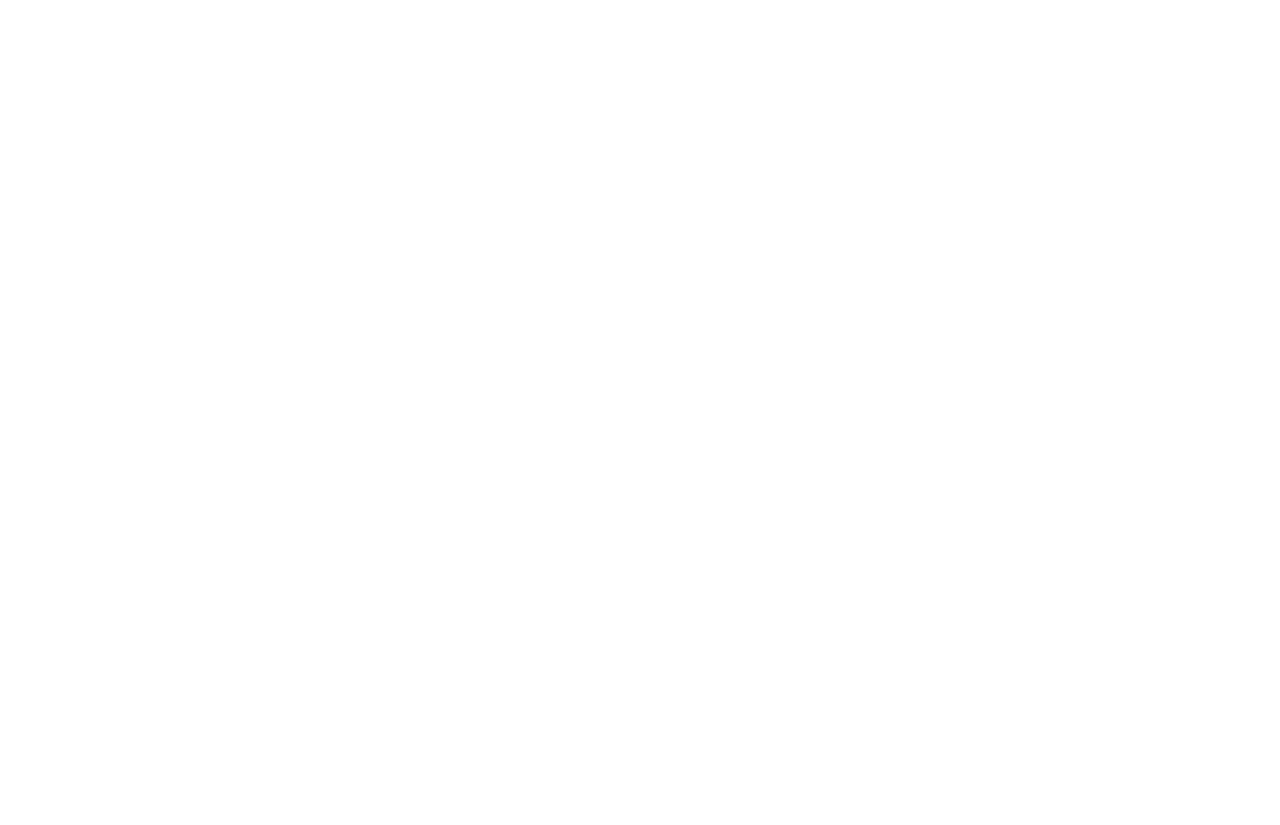
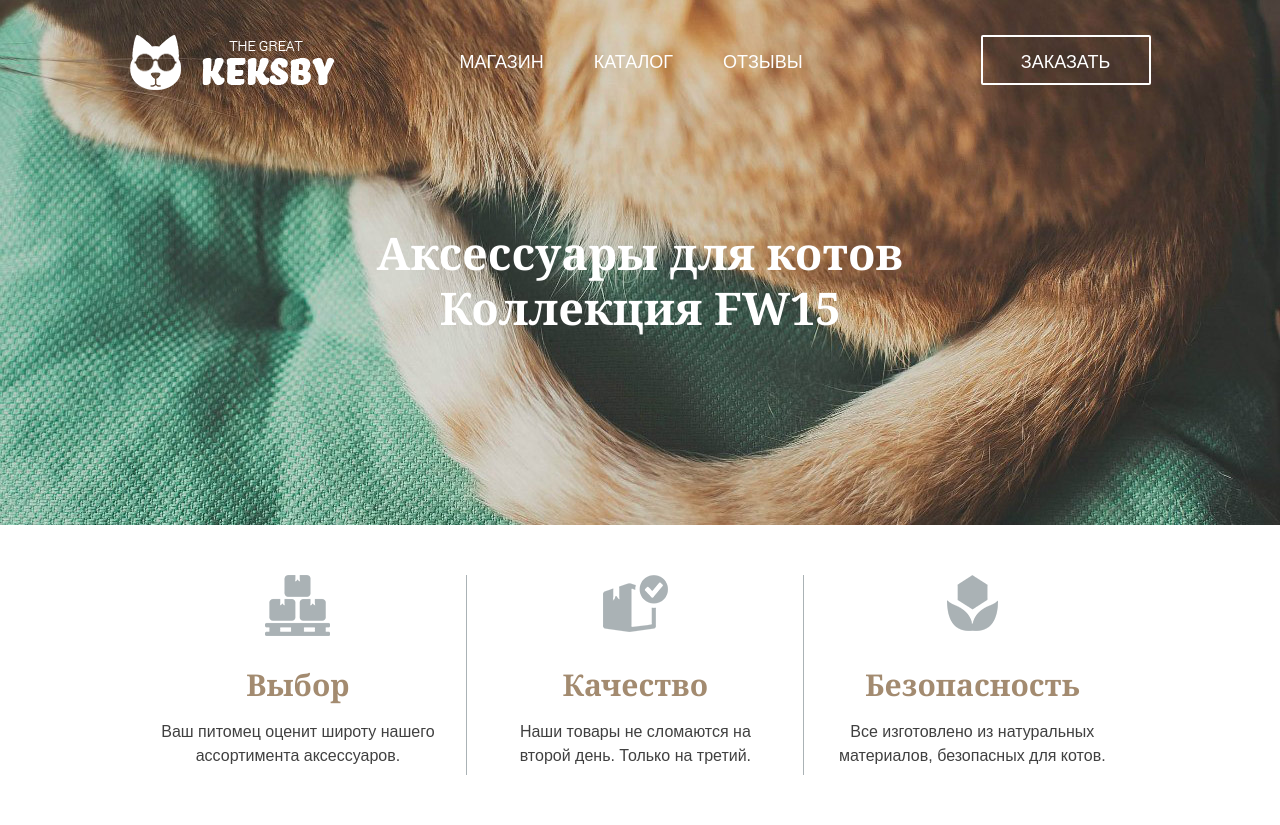
Before and after one commit to dron2/keksby, a plain HTML site: page index.html in a window 1280 px wide. Before the commit the page ends 800 px from the top, so only its background shows below. Drawn offline with Linux system fonts and the light colour scheme.

Commit message:
Add header and features

```diff
--- /dev/null
+++ b/css/common.less
@@ -0,0 +1,17 @@
+*{
+    margin: 0;
+    padding: 0;
+    box-sizing: border-box;
+    font-family: "Arial", sans-serif;
+}
+.btn(@color){
+    .size(170px; 50px);
+    .text(18px, 50px);
+    display: block;
+    text-transform: uppercase;
+    text-decoration: none;
+    text-align: center;
+    color: @color;
+    border: 2px solid;
+    border-radius: 2px;
+}
--- /dev/null
+++ b/css/features.less
@@ -0,0 +1,49 @@
+.features{
+    .wrapper{
+        .size(@wrapper);
+        margin: 0 auto;
+    }
+
+    ul{
+        list-style: none;
+        padding: 50px 0;
+        &::after{
+            content: '';
+            display: block;
+            clear: both;
+        }
+    }
+
+    li{
+        .size(33%; 200px);
+        float: left;
+        padding-top: 95px;
+        border-left: 1px solid #aab2b5;
+
+        &:first-child{
+            border: none;
+        }
+    }
+
+    h2{
+        .text(30px; 30px);
+        text-align: center;
+        font-family: "Georgia", serif;
+        color: @brown-color;
+    }
+
+    p{
+        .text(16px, 24px);
+        margin: 20px auto 0;
+        width: 280px;
+        text-align: center;
+        color: @dark-color;
+    }
+}
+.feature-image(@n) when (@n <= 3){
+    .feature-@{n}{
+        background: url("../images/feature-@{n}.png") no-repeat center top;
+    }
+    .feature-image(@n + 1);
+}
+.feature-image(1);
--- /dev/null
+++ b/css/header.less
@@ -0,0 +1,66 @@
+.header{
+    background: url("../images/header-bg.jpg") no-repeat;
+    background-size: cover;
+
+    .wrapper{
+        margin: 0 auto;
+        padding-top: 35px;
+        .size(@wrapper; 525px);
+    }
+
+    &-top{
+        &::after{
+            content: '';
+            display: block;
+            clear: both;
+        }
+    }
+
+    &-logo{
+        float: left;
+        .size(205px; 55px);
+    }
+
+    &-nav{
+        float: left;
+        margin-left: 125px;
+        vertical-align: middle;
+
+        ul{
+            list-style: none;
+        }
+
+        li{
+            float: left;
+            padding-top: 15px;
+            margin-left: 50px;
+            height: 55px;
+            &:first-child{
+                margin: 0;
+            }
+        }
+
+        a{
+            .text(18px; 24px);
+            text-transform: uppercase;
+            text-decoration: none;
+            color: @header-text-color;
+        }
+    }
+
+    .btn{
+        .btn(@header-text-color);
+        float: right;
+    }
+
+    &-title{
+        .text(45px; 55px);
+        display: block;
+        margin-top: 135px;
+        width: 100%;
+        font-family: "Georgia", serif;
+        text-align: center;
+        font-weight: bold;
+        color: @header-text-color;
+    }
+}
--- /dev/null
+++ b/css/main.less
@@ -0,0 +1,5 @@
+@import "common";
+@import "var";
+@import "mixins";
+@import "header";
+@import "features";
--- /dev/null
+++ b/css/mixins.less
@@ -0,0 +1,8 @@
+.size(@w: auto; @h: auto){
+    width: @w;
+    height: @h;
+}
+.text(@s; @l){
+    font-size: @s;
+    line-height: @l;
+}
--- /dev/null
+++ b/css/var.less
@@ -0,0 +1,5 @@
+@wrapper: 1021px;
+@header-text-color: #fff;
+@brown-color: #a38b70;
+@dark-color: #404040;
+@black-color: #000;
--- a/index.html
+++ b/index.html
@@ -5,8 +5,51 @@
     <meta name="viewport" content="width=device-width, initial-scale=1.0">
     <meta http-equiv="X-UA-Compatible" content="ie=edge">
     <title>Keksby</title>
+    <link rel="stylesheet" href="css/main.css">
 </head>
 <body>
-
+    <header class="header">
+        <div class="wrapper">
+            <div class="header-top">
+                <img src="images/logo.png" alt="Keksby" class="header-logo" width="205" height="55">
+                <nav class="header-nav">
+                    <ul>
+                        <li><a href="#">Магазин</a></li>
+                        <li><a href="#">Каталог</a></li>
+                        <li><a href="#">Отзывы</a></li>
+                    </ul>
+                </nav>
+                <a href="#" class="btn">Заказать</a>
+            </div>
+            <span class="header-title">
+                Аксессуары для котов<br>
+                Коллекция FW15
+            </span>
+        </div>
+    </header>
+    <section class="features">
+        <div class="wrapper">
+            <ul>
+                <li class="feature-1">
+                    <h2>Выбор</h2>
+                    <p>
+                        Ваш питомец оценит широту нашего ассортимента аксессуаров.
+                    </p>
+                </li>
+                <li class="feature-2">
+                    <h2>Качество</h2>
+                    <p>
+                         Наши товары не сломаются на второй день. Только на третий.
+                    </p>
+                </li>
+                <li class="feature-3">
+                    <h2>Безопасность</h2>
+                    <p>
+                         Все изготовлено из натуральных материалов, безопасных для котов.
+                    </p>
+                </li>
+            </ul>
+        </div>
+    </section>
 </body>
 </html>
```
Also changed, not shown: css/main.css, images/feature-1.png (renamed from images/features-1.png), images/feature-2.png (renamed from images/features-2.png), images/feature-3.png (renamed from images/features-3.png), images/sprite.png (added), images/spritesheet.png (deleted).
